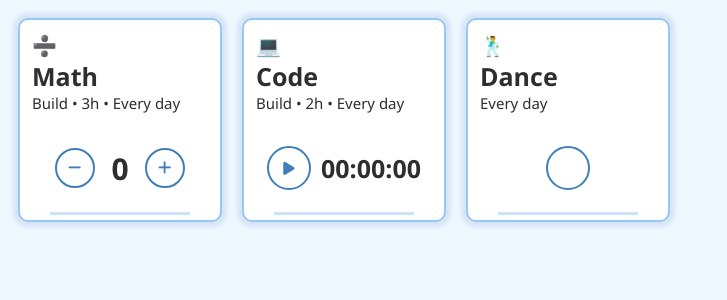
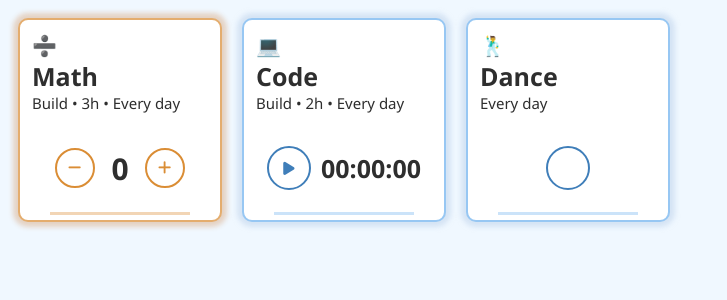
Before and after one commit to eti-iniER/webtasks, a React (Vite) app: page / in a window 1280 px wide. Shown: the top 300 px of the page, without its empty margins (0-727 px from the left). Built offline with nearby package versions, Linux system fonts and the light colour scheme.

Commit message:
Added orange theme

```diff
--- a/src/App.jsx
+++ b/src/App.jsx
@@ -6,7 +6,7 @@ function App() {
     name: "Math",
     description: "Build • 3h • Every day",
     type: "Counter",
-    theme: "",
+    theme: "orange",
     goal: 10,
     emoji: "➗",
   }
--- a/src/components/TaskCheckbox.css
+++ b/src/components/TaskCheckbox.css
@@ -10,3 +10,8 @@
     color: #3f7eb9;
     transition-duration: 0.5s;
 }
+
+.task-checkbox__checkbox.orange {
+    border-color: #da8d35;
+    color: #da8d35;
+}
--- a/src/components/TaskCheckbox.jsx
+++ b/src/components/TaskCheckbox.jsx
@@ -10,7 +10,7 @@ const TaskCheckbox = (props) => {
     }
     return (
         <div className="task-checkbox">
-            <div type="checkbox" className="task-checkbox__checkbox" onClick={mark}>
+            <div className={"task-checkbox__checkbox" + " " + props.theme} onClick={mark}>
                 {checkbox ? <span className="fa-solid fa-check"></span> : ""}
             </div>
         </div>
--- a/src/components/TaskCounter.css
+++ b/src/components/TaskCounter.css
@@ -16,6 +16,10 @@
     color: #3f7eb9;
 }
 
+.task-counter__button.orange {
+    border-color: #da8d35;
+    color: #da8d35;
+}
 
 .task-counter__count {
     display: flex;
@@ -31,3 +35,7 @@
 .task-counter__button:active {
     background-color: #38bedf27;
 }
+
+.task-counter__button.orange:active {
+    background-color: #eebe8696;
+}
--- a/src/components/TaskCounter.jsx
+++ b/src/components/TaskCounter.jsx
@@ -17,9 +17,9 @@ const TaskCounter = (props) => {
     }
     return (
         <div className="task-counter">
-            <button className="task-counter__button" onClick={decreaseCount}><span className="fa-solid fa-minus"></span></button>
+            <button className={"task-counter__button" + " " + props.theme} onClick={decreaseCount}><span className="fa-solid fa-minus"></span></button>
             <div className="task-counter__count"><span>{count}</span></div>
-            <button className="task-counter__button" onClick={increaseCount}><span className="fa-solid fa-plus"></span></button>
+            <button className={"task-counter__button" + " " + props.theme} onClick={increaseCount}><span className="fa-solid fa-plus"></span></button>
         </div>
     )
 }
--- a/src/components/TaskItem.css
+++ b/src/components/TaskItem.css
@@ -16,10 +16,19 @@
     color: #2e2e2e;
 }
 
+.task-item.orange {
+    border-color: #da8d35b6;
+    box-shadow: 0px 0px 5px 5px #ce824452;
+}
+
 .task-item.active {
     transition-duration: 0.5s;
     background-color: #5ba6ec;
     color: white;
+}
+
+.task-item.orange.active {
+    background-color: #da8d35;
 }
 
 .task-item__details {
@@ -65,6 +74,10 @@
     background-color: #5ba6ec50;
 }
 
+.task-item__progress-bar.orange {
+    background-color: #da8d355d;
+}
+
 .task-item__progress-bar.active {
     background-color: #ffffff50;
 }
@@ -76,6 +89,10 @@
     background-color: #5ba6ec;
 }
 
+.task-item__progress-bar-bar.orange {
+    background-color: #e79c45;
+}
+
 .task-item__progress-bar-bar.active {
     background-color: white;
 }
--- a/src/components/TaskItem.jsx
+++ b/src/components/TaskItem.jsx
@@ -38,13 +38,13 @@ const TaskItem = (props) => {
                 <p className="task-item__description">{props.data.description}</p>
             </div>
             <div className="task-item__action">
-                {props.data.type === "Counter" ? <TaskCounter goal={props.goal} change={update} /> : ""}
-                {props.data.type === "Timer" ? <TaskTimer flip={doActivity} goal={props.goal} change={update} /> : ""}
-                {props.data.type === "Checkbox" ? <TaskCheckbox goal={props.goal} change={update} /> : ""}
+                {props.data.type === "Counter" ? <TaskCounter goal={props.goal} change={update} theme={props.data.theme} /> : ""}
+                {props.data.type === "Timer" ? <TaskTimer flip={doActivity} goal={props.goal} change={update} theme={props.data.theme} /> : ""}
+                {props.data.type === "Checkbox" ? <TaskCheckbox goal={props.goal} change={update} theme={props.data.theme} /> : ""}
             </div>
             <div className="task-item__progress-bar-container">
-                <div className={"task-item__progress-bar" + " " + activeClass}>
-                    <div className={"task-item__progress-bar-bar" + " " + activeClass} style={{ width: barWidth.toString() + "%" }}></div>
+                <div className={"task-item__progress-bar" + " " + props.data.theme + " " + activeClass}>
+                    <div className={"task-item__progress-bar-bar" + " " + props.data.theme + " " + activeClass} style={{ width: barWidth.toString() + "%" }}></div>
                 </div>
             </div>
         </div>
--- a/src/components/TaskTimer.css
+++ b/src/components/TaskTimer.css
@@ -8,6 +8,11 @@
     border-radius: 50%;
     color: #3f7eb9;
     font-size: 15px;
+}
+
+.task-timer__button.orange {
+    border-color: #da8d35;
+    color: #da8d35;
 }
 
 .task-timer__button.active {
--- a/src/components/TaskTimer.jsx
+++ b/src/components/TaskTimer.jsx
@@ -45,7 +45,7 @@ const TaskTimer = (props) => {
     }
     return (
         <div className="task-timer">
-            <div className={"task-timer__button" + " " + activeClass} onClick={doTimer}>
+            <div className={"task-timer__button" + " " + activeClass + " " + props.theme} onClick={doTimer}>
                 {timerRunning ? <span className="fa-solid fa-pause"></span> : <span className="fa-solid fa-play"></span>}
             </div>
             <div className="task-timer__timer"><span>{displayTime()}</span></div>
```
